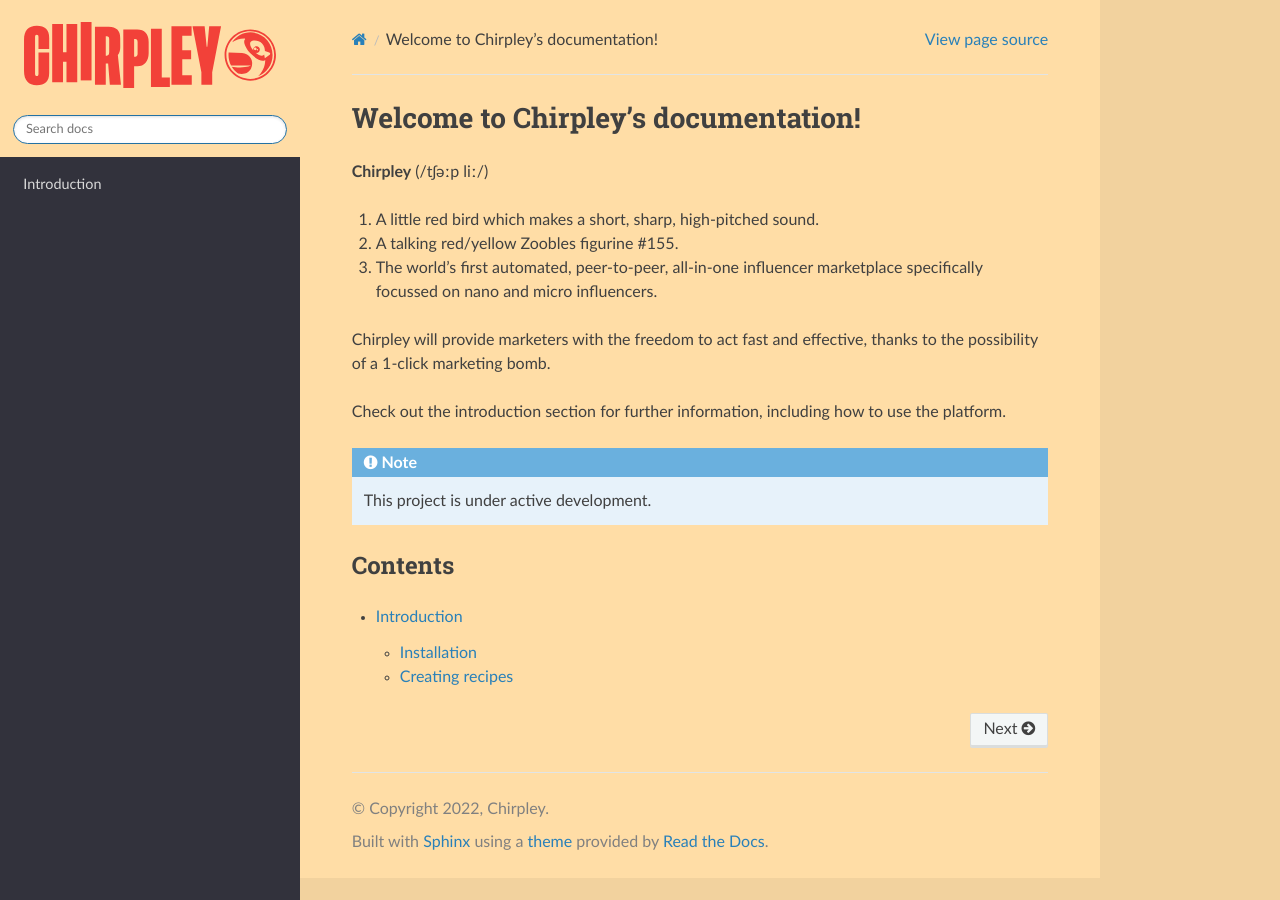
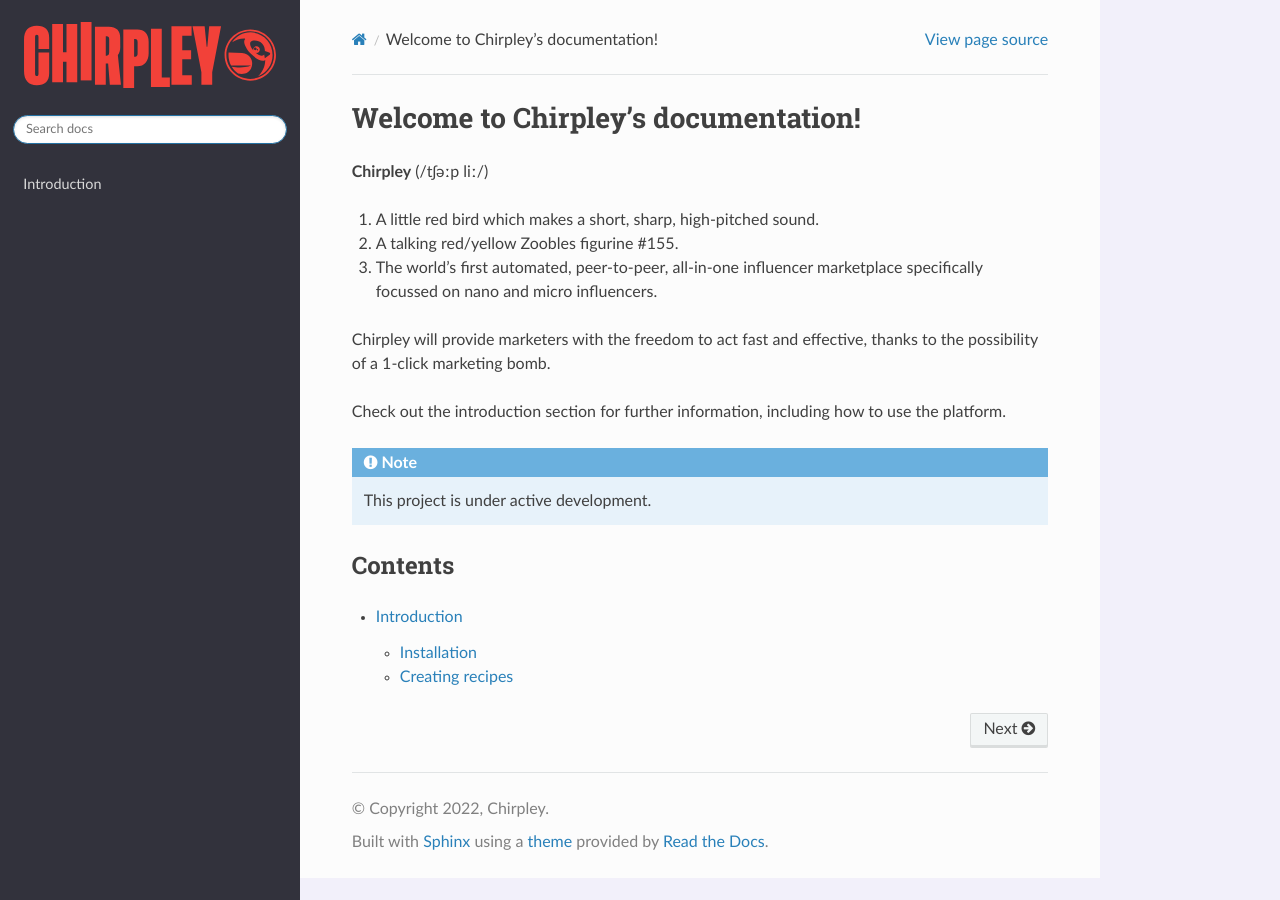
Before and after one commit to chirpley/docs, a Sphinx documentation site: the page built from docs/source/index.rst, in a window 1280 px wide. Built offline with Sphinx 7.4.7 and the Read the Docs theme 2.0.0, drawn with Linux system fonts in a browser that asks for light colours.

Commit message:
Update custom.css

```diff
--- a/docs/source/_static/custom.css
+++ b/docs/source/_static/custom.css
@@ -1,5 +1,5 @@
 .wy-side-nav-search, .wy-nav-top {
-    background: #ffdda6;
+    background: #32323c;
 }
 .wy-nav-side{
     background: #32323c;
@@ -7,16 +7,6 @@
 .logo {
     width: 100% !important;
 }
-.wy-body-for-nav {
-    background: #ffdda6;
+.wy-body-for-nav .wy-nav-content-wrap {
+    background: #f2f0fa;
 }
-.wy-nav-content {
-    margin: 0;
-    background: #ffdda6;
-}
-@media screen and (min-width: 1100px){
-    .wy-nav-content {
-        margin: 0;
-        background: #ffdda6;
-    }
-}
```
